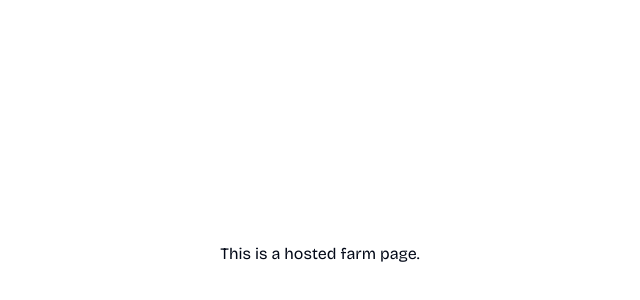
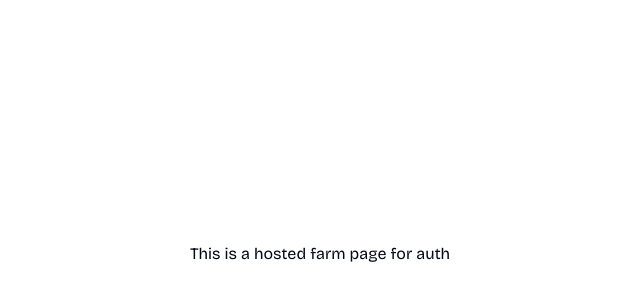
Before and after one commit to devodii/farms-platform, a Next.js app: page /auth in a window 1280 px wide. Shown: the part 146-446 px from the top of the page, without its empty margins (320-960 px from the left). Built offline with nearby package versions, Linux system fonts and the light colour scheme.

Commit message:
chore: add sub domain helper

```diff
--- a/package.json
+++ b/package.json
@@ -10,6 +10,7 @@
   },
   "dependencies": {
     "@radix-ui/react-slot": "^1.0.2",
+    "axios": "^1.6.8",
     "class-variance-authority": "^0.7.0",
     "clsx": "^2.1.0",
     "lucide-react": "^0.368.0",
--- a/src/app/[domain]/page.tsx
+++ b/src/app/[domain]/page.tsx
@@ -1,9 +1,19 @@
 // maps to subdomain.
 
-export default function HostedFarmPage() {
+import { getSubDomain } from "@/lib/domain";
+
+interface Props {
+  params: {
+    domain: string;
+  };
+}
+
+export default async function HostedFarmPage({ params }: Props) {
+  const farm = getSubDomain(params?.domain);
+
   return (
     <section className="min-h-screen flex items-center justify-center">
-      This is a hosted farm page.
+      This is a hosted farm page for {farm}
     </section>
   );
 }
--- /dev/null
+++ b/src/lib/domain.ts
@@ -0,0 +1 @@
+export const getSubDomain = (host: string) => host?.split(".")?.[0];
```
Also changed, not shown: 1 other file (tests, documents, lock files or other folders).
